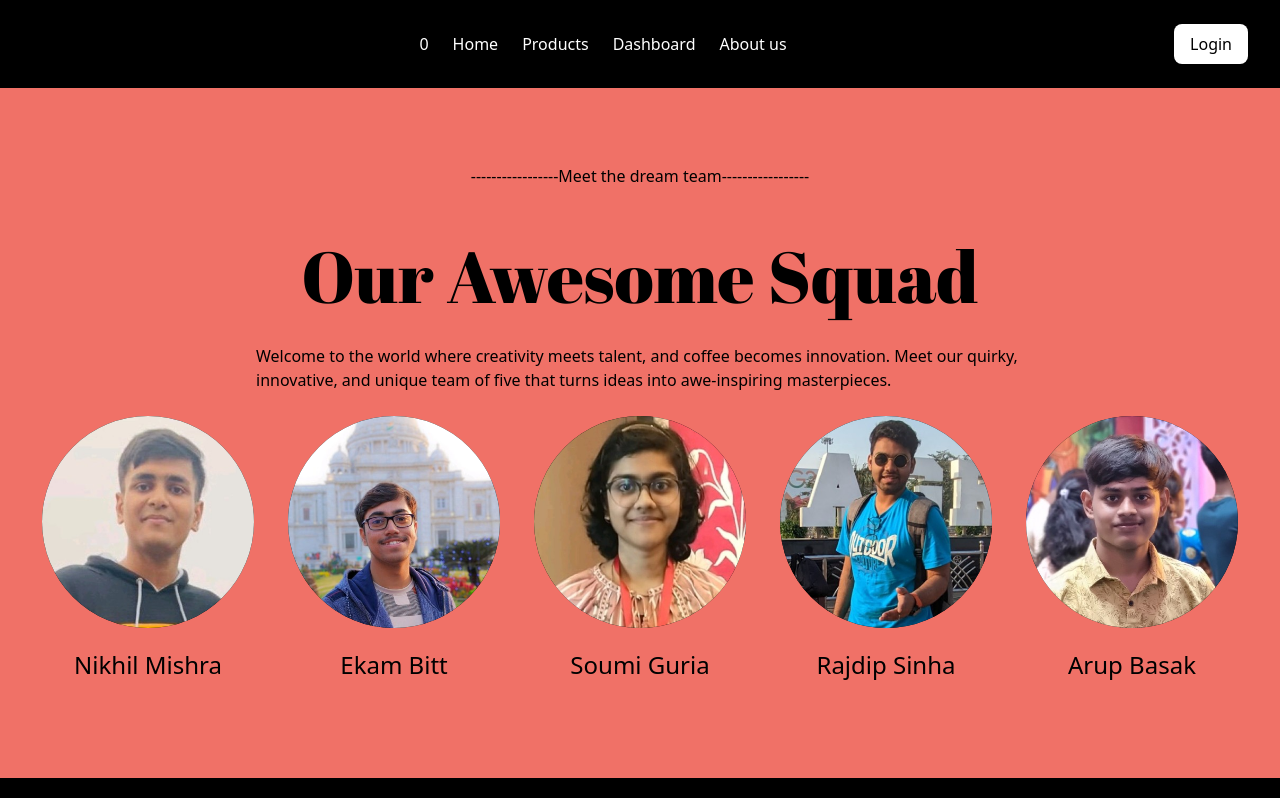
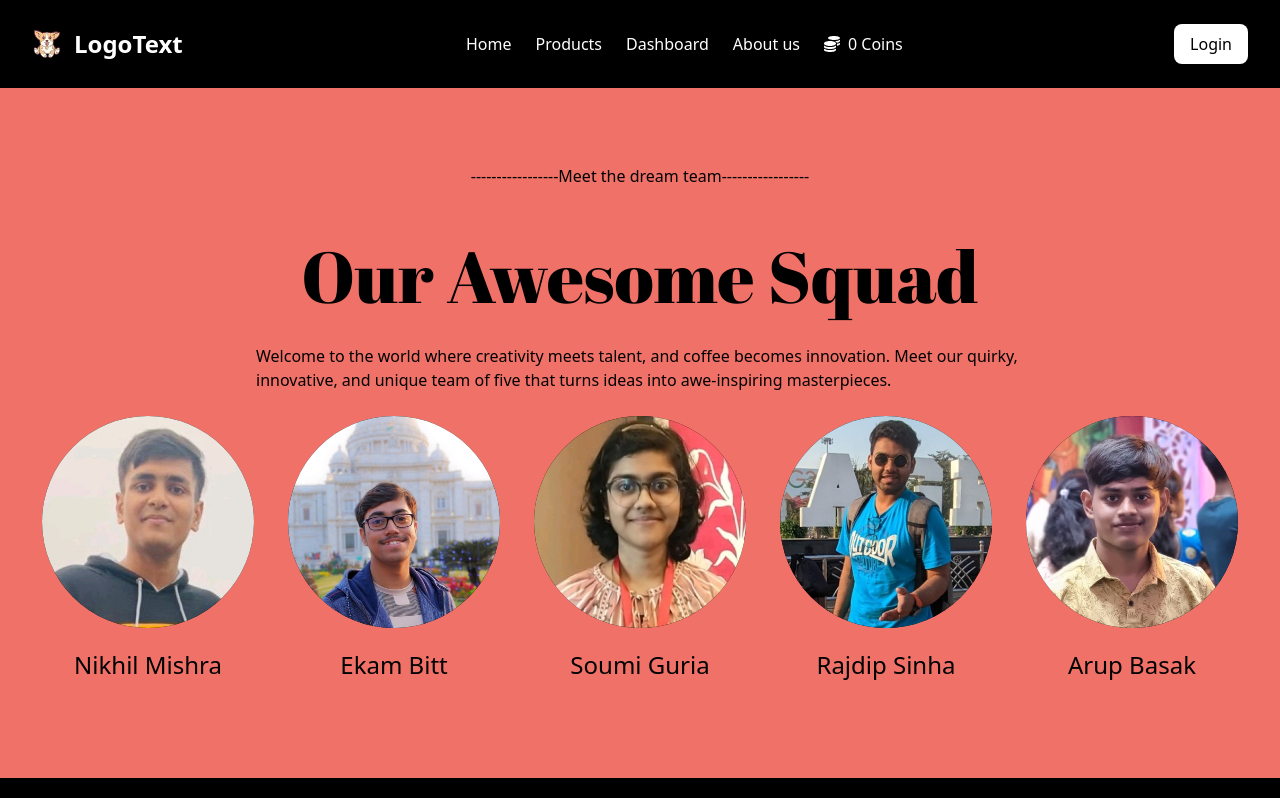
Before and after one commit to arup-basak/mlh-sc0-praani.co, a Next.js app: page /about in a window 1280 px wide. Shown: the top 798 px of the page. Built offline with nearby package versions, Linux system fonts and the light colour scheme; no server answers.

Commit message:
added Logo

```diff
--- a/src/components/Navbar.tsx
+++ b/src/components/Navbar.tsx
@@ -1,8 +1,10 @@
 import Link from "next/link";
 import { useUser } from '@auth0/nextjs-auth0/client';
-import { FaUser } from 'react-icons/fa';
+import { FaUser, FaCoins } from 'react-icons/fa';
 import { useEffect, useState } from "react";
 import axios from 'axios';
+import logo_img from 'public/logo.svg'
+import Image from "next/image";
 
 const Navbar = () => {
   const { user, error, isLoading } = useUser();
@@ -12,7 +14,6 @@ const Navbar = () => {
   useEffect(() => {
     const fetchData = async () => {
       try {
-        // console.log(user)
         const resp = await axios.post('/api/user', { ...user });
         setCoin(resp.data._doc.coins);
       } catch (error) {
@@ -31,14 +32,27 @@ const Navbar = () => {
       <div className="container mx-auto px-4 sm:px-6 lg:px-8">
         <div className="flex items-center justify-between py-4 md:py-6">
           <Link href="/" className="flex items-center text-white">
-              {/* <img src="" alt="Logo" className="h-8" /> */}
+            <Image
+              src={logo_img}
+              height={30}
+              width={30}
+              alt="Logo"
+              className="scale-150"
+            />
+            <span className="mx-3 font-semibold text-2xl">
+              LogoText
+            </span>
+            {/* <img src="" alt="Logo" className="h-8" /> */}
           </Link>
           <div className="hidden md:flex space-x-6 text-white">
-            <div>{coin}</div>
             <Link href="/" className="hover:text-yellow-500">Home</Link>
             <Link href="/products" className="hover:text-yellow-500">Products</Link>
             <Link href="/dashboard" className="hover:text-yellow-500">Dashboard</Link>
             <Link href="/about" className="hover:text-yellow-500">About us</Link>
+            <div className="flex items-center space-x-2">
+              <FaCoins className="text-white" />
+              <span className="text-white">{coin} Coins</span>
+            </div>
           </div>
           {user ? (
             <div className="text-white">
```
Also changed, not shown: public/logo.svg (added).
